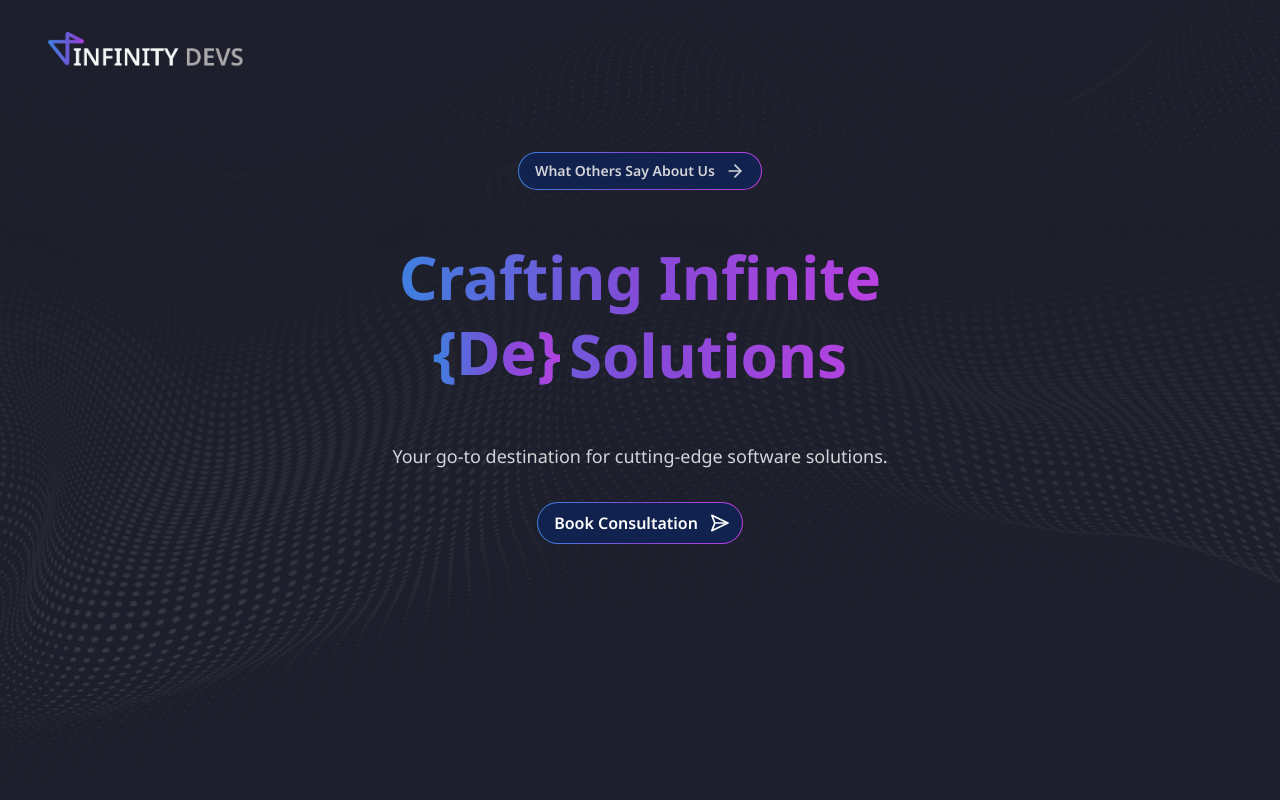
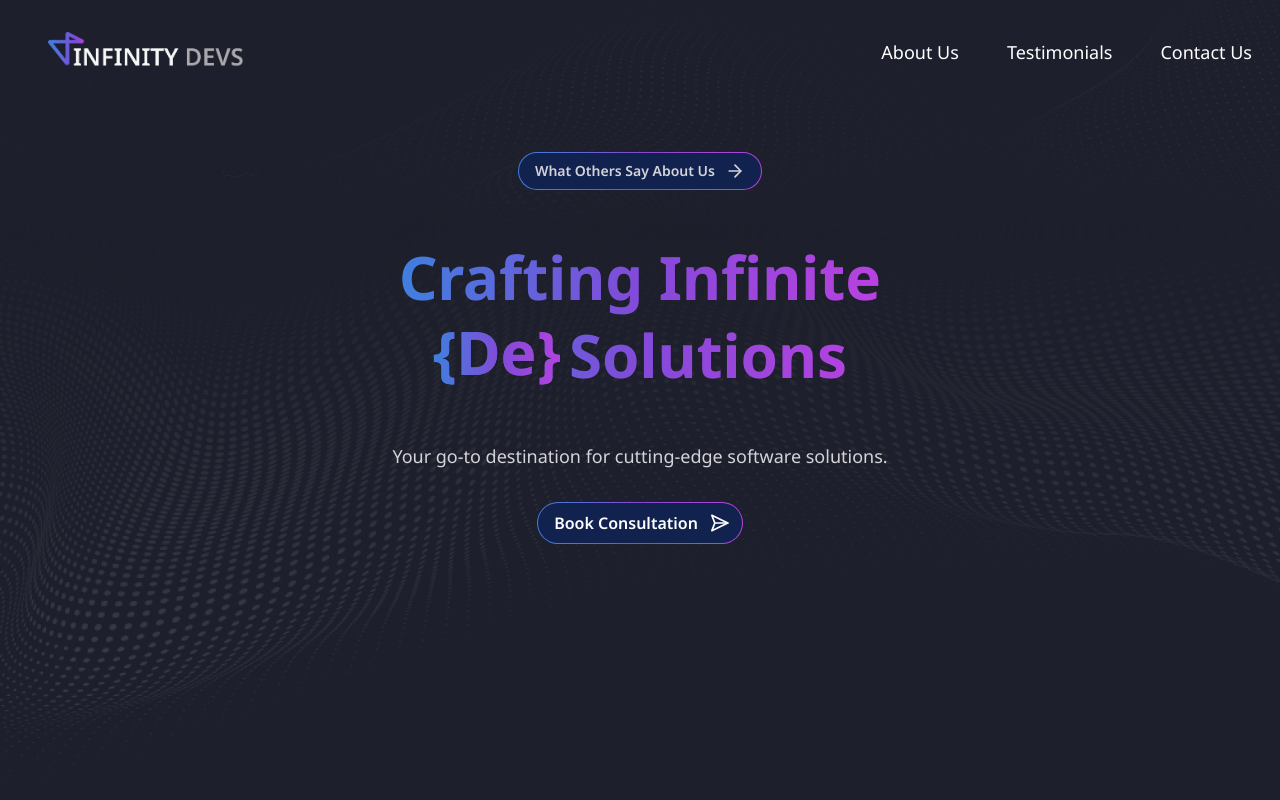
Before and after one commit to InfinityDevsHQ/infinitydevs.io, a Next.js app: page / in a window 1280 px wide. Shown: the top 800 px of the page. Built offline with nearby package versions, Linux system fonts and the light colour scheme.

Commit message:
fix: added desktop navigation

```diff
--- a/app/_components/header.tsx
+++ b/app/_components/header.tsx
@@ -116,6 +116,7 @@ export default function Header({ className }: HeaderProps) {
           </AnimatePresence>
         </div>
       </div>
+      <DesktopNav className="hidden lg:flex" />
     </header>
   );
 }
```
